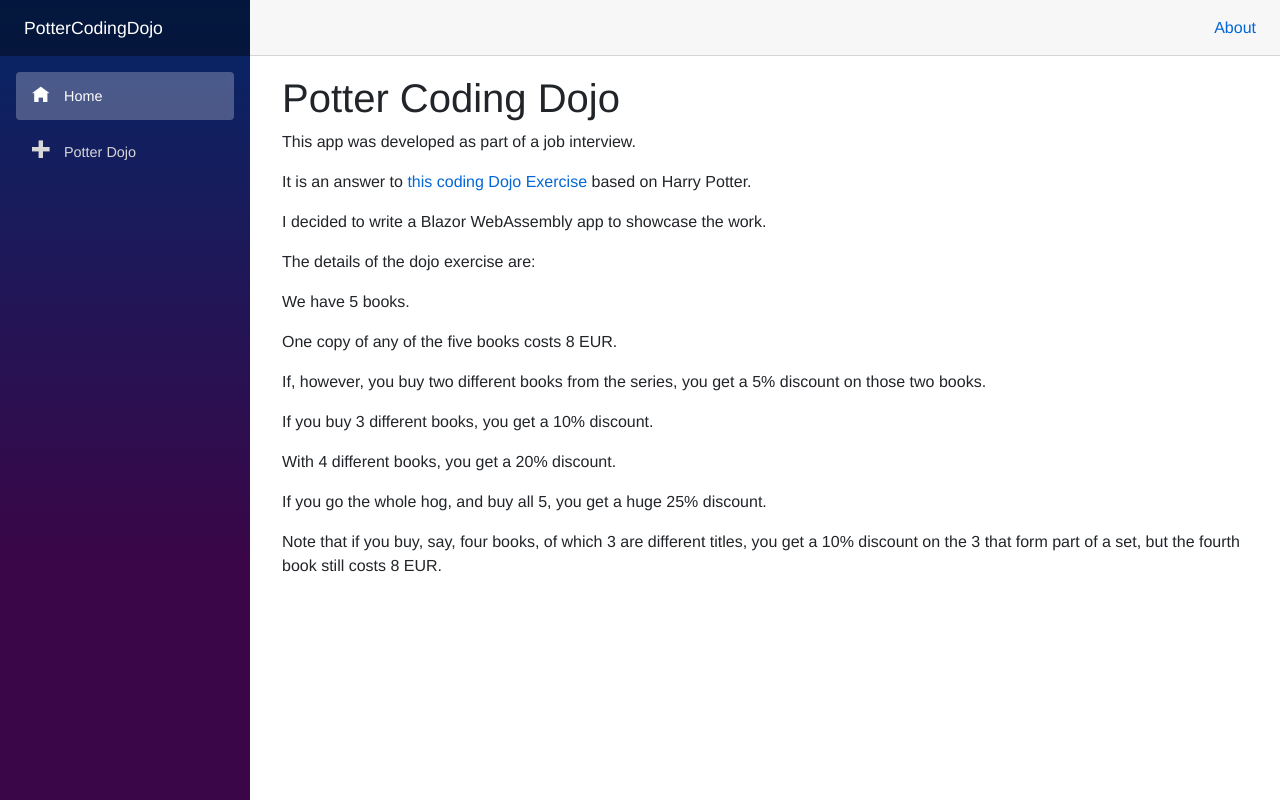
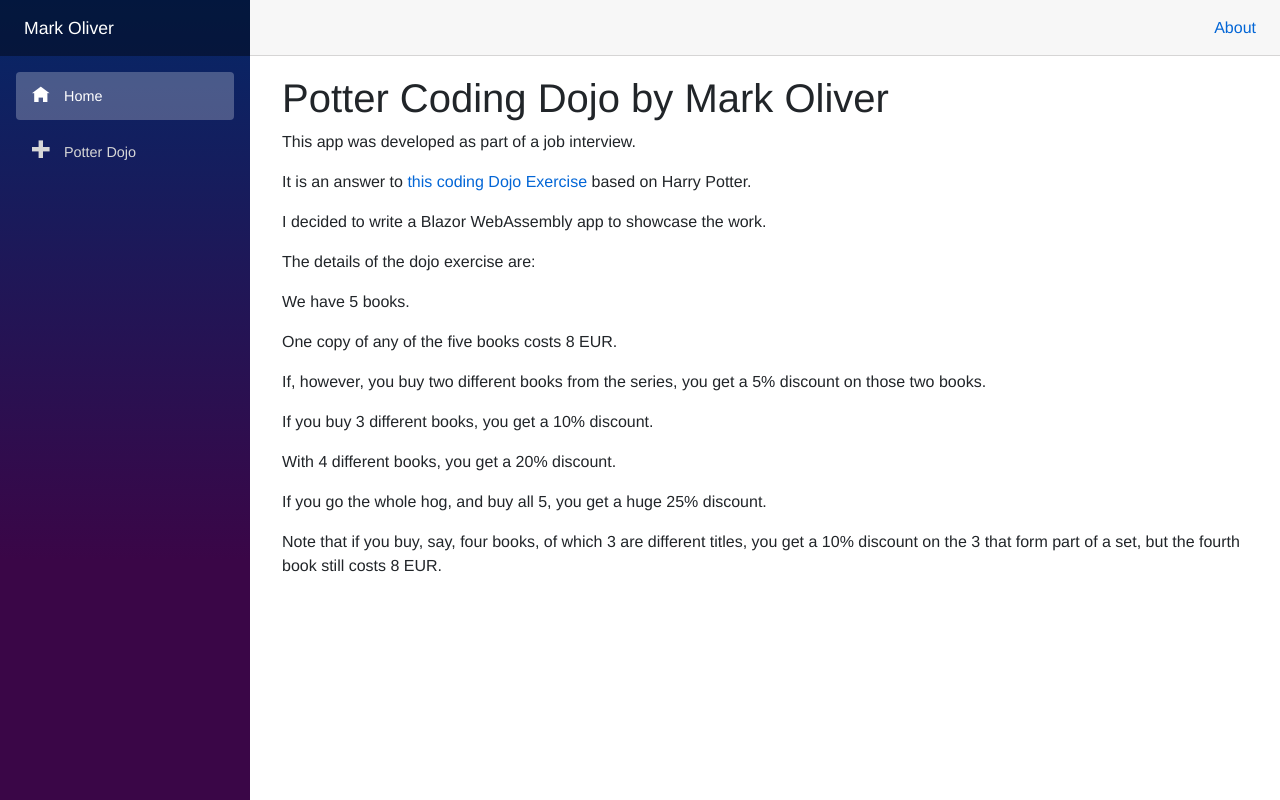
Before and after one commit to mosoftwareenterprises/PotterCodingDojo, an ASP.NET Core app: page / in a window 1280 px wide. Run offline with ASP.NET Core 8, Linux system fonts and the light colour scheme; style sheets or scripts are compiled from the project's sources.

Commit message:
Add my name

```diff
--- a/PotterCodingDojo/Pages/Index.razor
+++ b/PotterCodingDojo/Pages/Index.razor
@@ -1,6 +1,6 @@
 @page "/"
 
-<h1>Potter Coding Dojo</h1>
+<h1>Potter Coding Dojo by Mark Oliver</h1>
 
 
 <p>This app was developed as part of a job interview.</p>
--- a/PotterCodingDojo/Shared/NavMenu.razor
+++ b/PotterCodingDojo/Shared/NavMenu.razor
@@ -1,5 +1,5 @@
 <div class="top-row pl-4 navbar navbar-dark">
-    <a class="navbar-brand" href="">PotterCodingDojo</a>
+    <a class="navbar-brand" href="">Mark Oliver</a>
     <button class="navbar-toggler" @onclick="ToggleNavMenu">
         <span class="navbar-toggler-icon"></span>
     </button>
```
